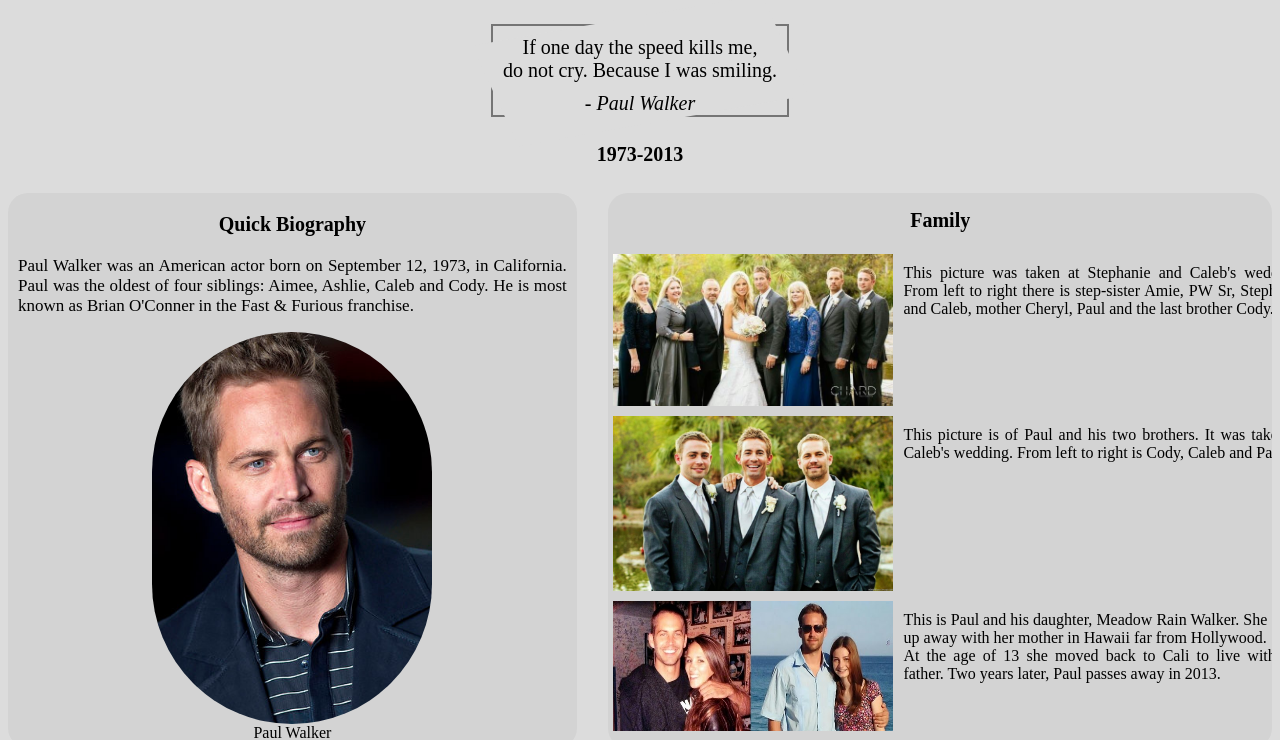
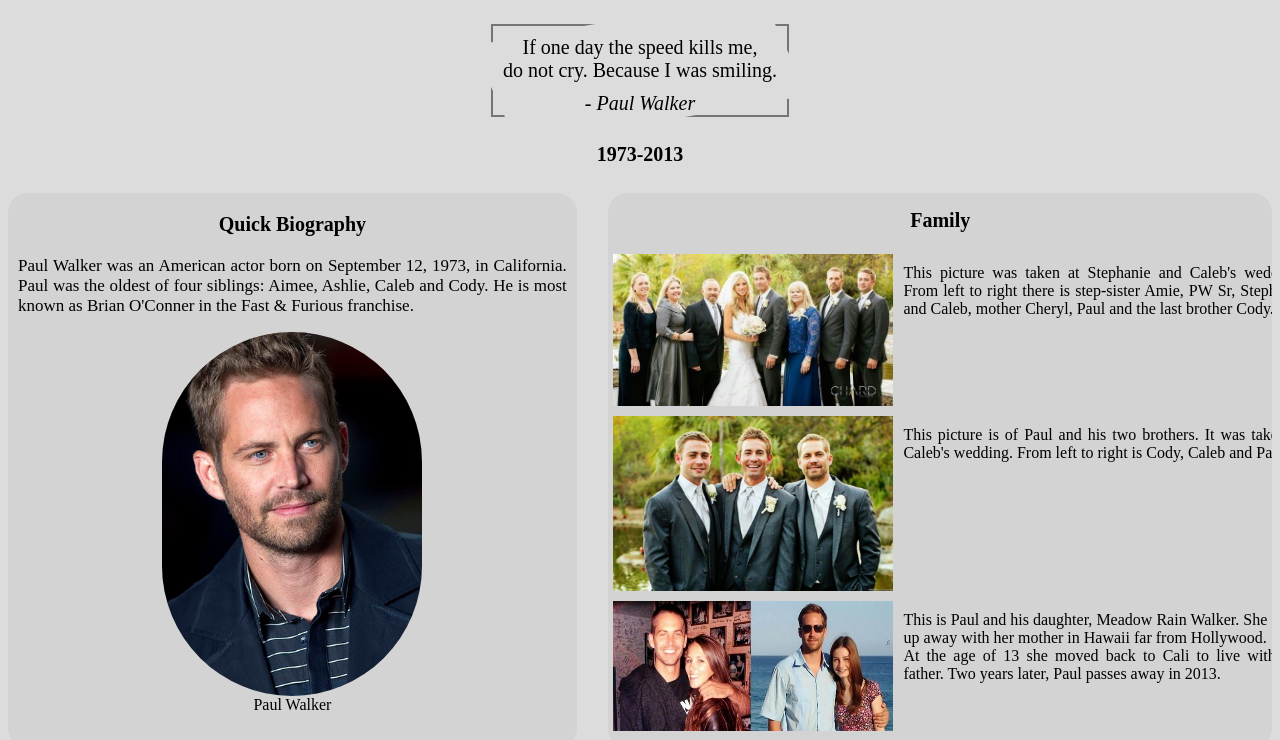
Before and after one commit to albertzarifa/paul-walker-tribute-page, a plain HTML site: page index.html in a window 1280 px wide. Shown: the part 76-816 px from the top of the page. Drawn offline with Linux system fonts and the light colour scheme.

Commit message:
Fixed Paul walker image

```diff
--- a/style.css
+++ b/style.css
@@ -97,7 +97,7 @@ img {
     display: block;
     height: auto;
     margin: 0 auto;
-    width: 280px;
+    width: 260px;
 }
 
 #image {
```
